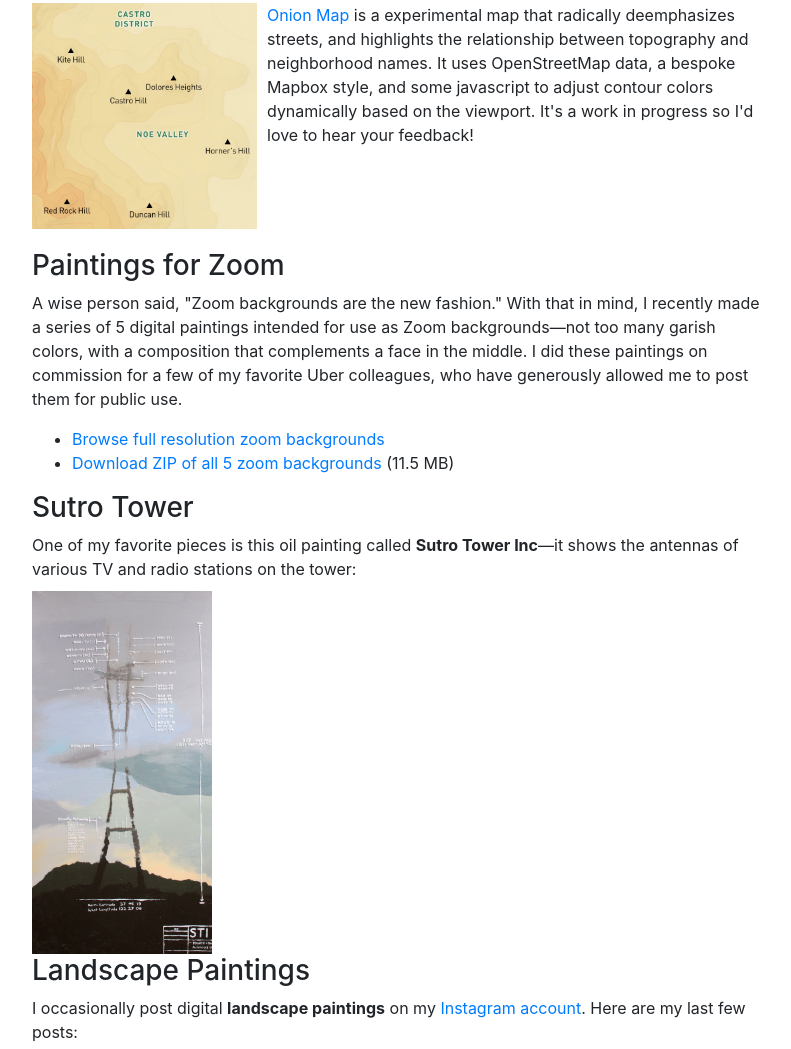
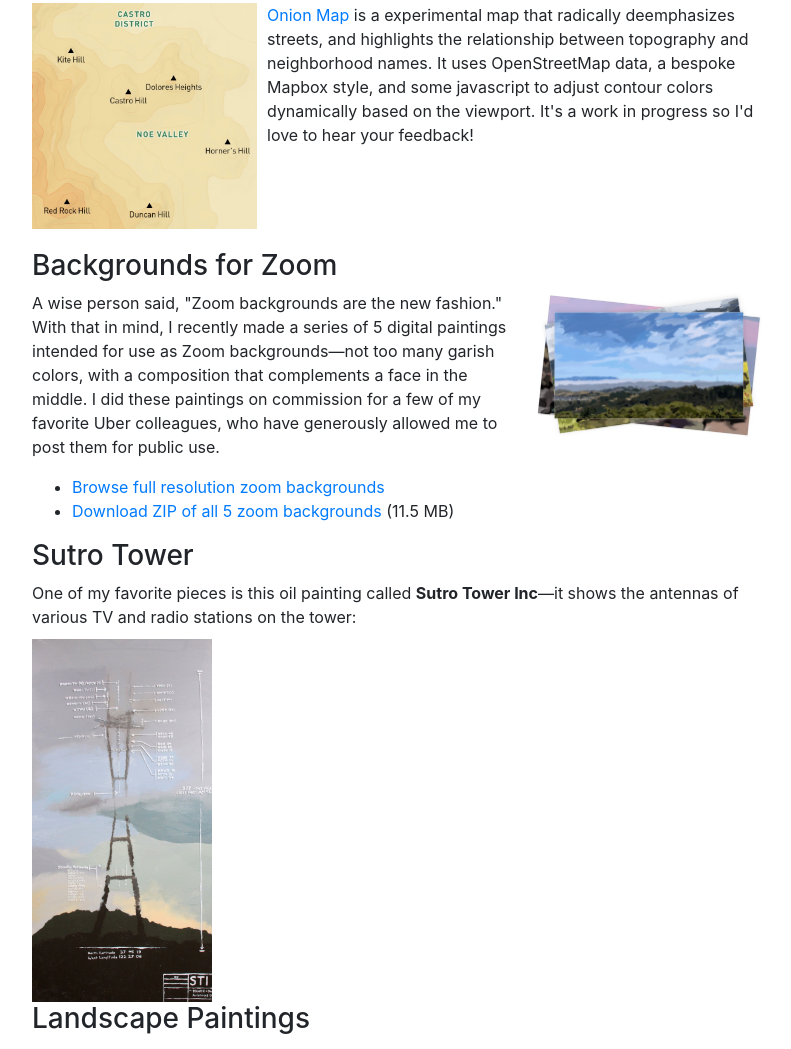
Before and after one commit to andyszy/andyszy.github.io, a website with bundled scripts: page index.html in a window 1280 px wide. Shown: the part 1395-2444 px from the top of the page, without its empty margins (243-1034 px from the left). Built offline with nearby package versions, Linux system fonts and the light colour scheme; a script that the page names is missing.

Commit message:
Nicer thumbnail for zoom

```diff
--- a/index.html
+++ b/index.html
@@ -97,7 +97,8 @@ I helped create <strong>Uber Eats</strong>, where I was Sr Director of Product D
 				<a href="onionmap"><img width="225" style="float:left; margin: 0 10px 20px 0" src="onionmap/thumbnail.jpg"></a>
 				<a href="onionmap">Onion Map</a> is a experimental map that radically deemphasizes streets, and highlights the relationship between topography and neighborhood names.  It uses OpenStreetMap data, a bespoke Mapbox style, and some javascript to adjust contour colors dynamically based on the viewport. It's a work in progress so I'd love to hear your feedback!
 				<div style="clear:left"></div>
-				<h3 id="zoom">Paintings for Zoom</h3>
+				<h3 id="zoom">Backgrounds for Zoom</h3>
+				<a href="zoom"><img width="225" class="rounded float-right w-40 ml-4" src="zoom/thumbnail.jpg"></a>
 				<p>A wise person said, "Zoom backgrounds are the new fashion." With that in mind, I recently made a series of 5 digital paintings intended for use as Zoom backgrounds&mdash;not too many garish colors, with a composition that complements a face in the middle. I did these paintings on commission for a few of my favorite Uber colleagues, who have generously allowed me to post them for public use.
 					<ul>
 						<li><a href="zoom/">Browse full resolution zoom backgrounds</a>
```
Also changed, not shown: zoom/thumbnail.jpg (added).
